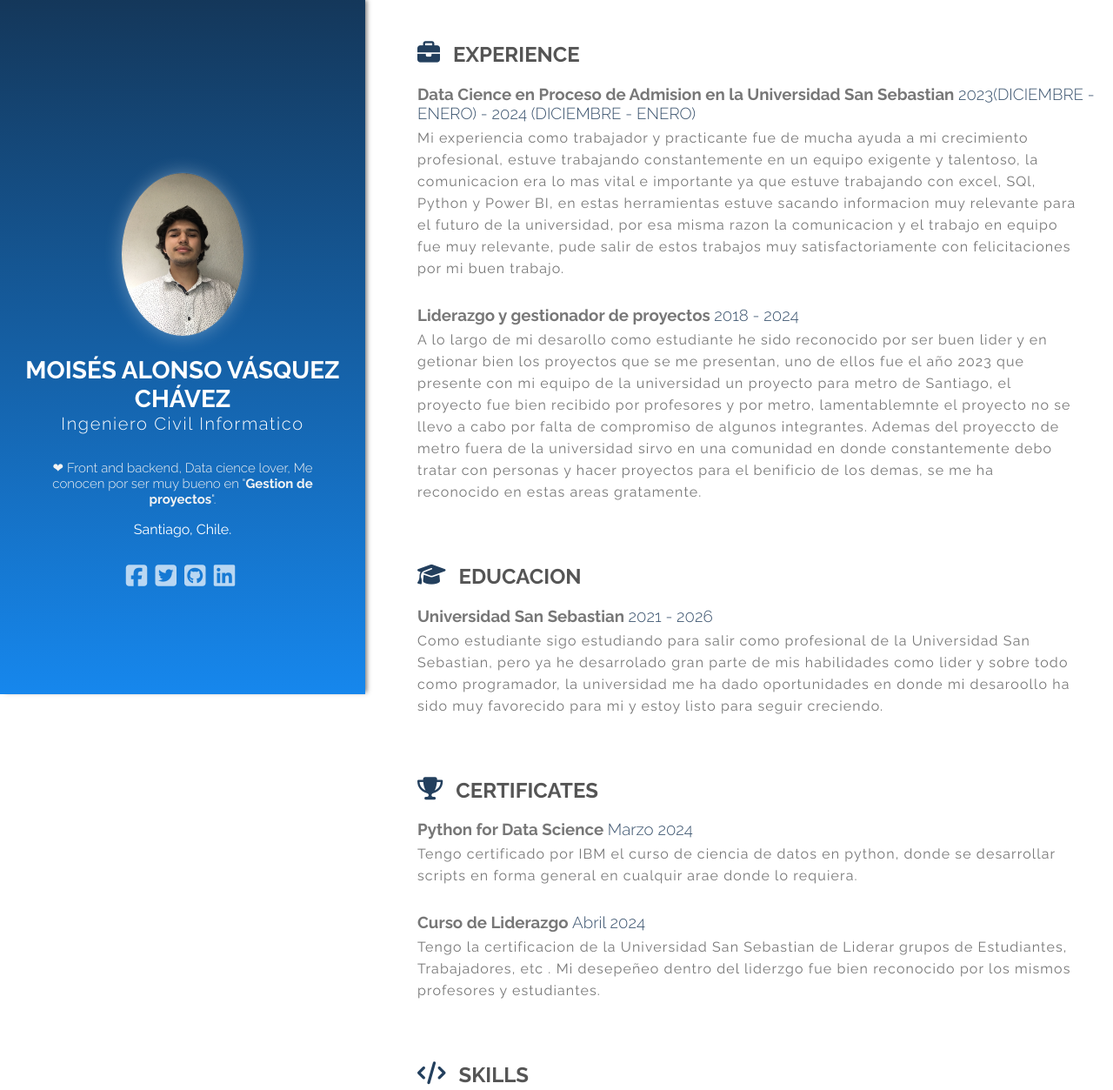
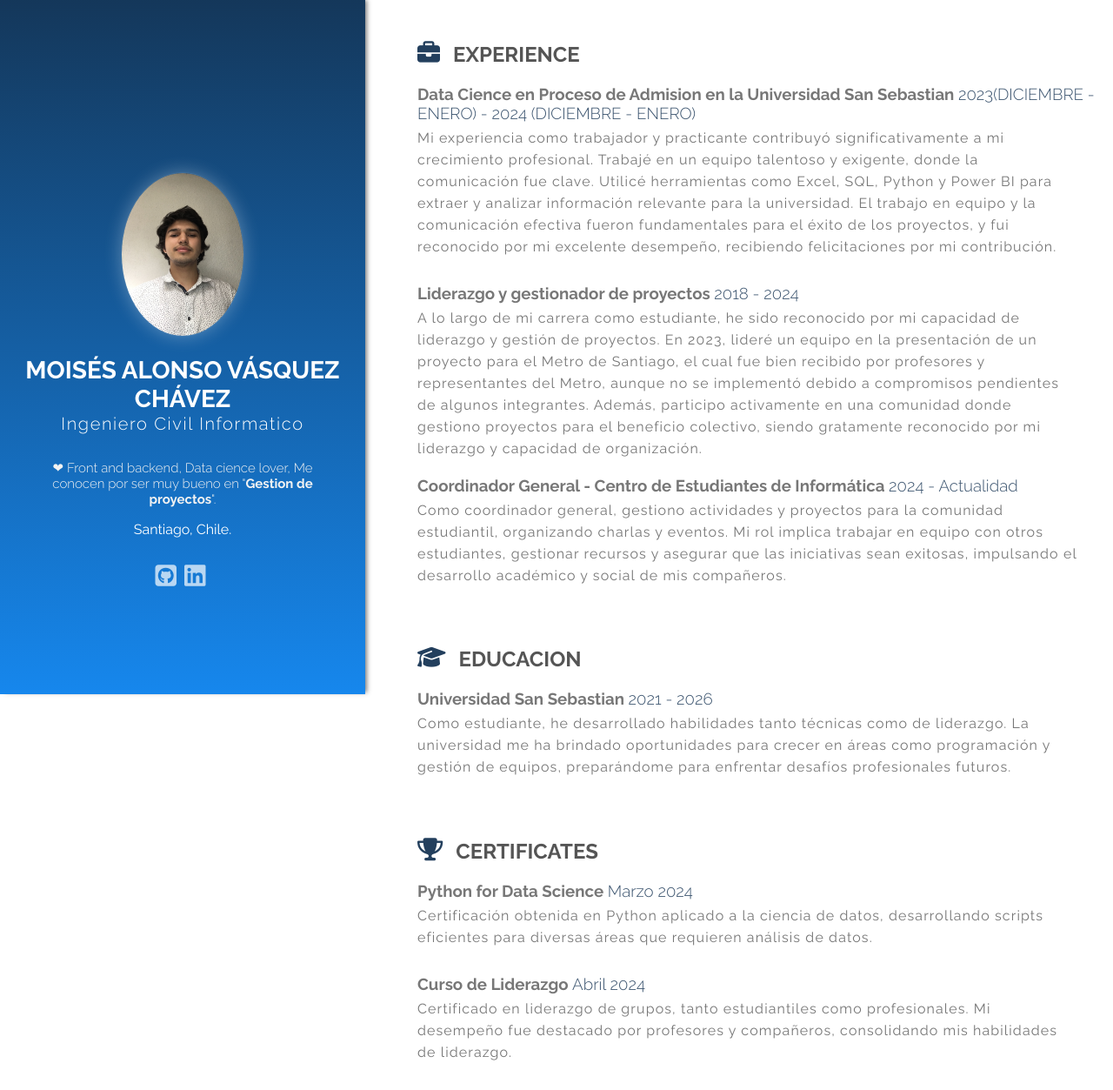
Before and after one commit to Moi-123-Alonso/Pagina-web-Moises, a website: page index.html in a window 1280 px wide. Shown: the part 2-1255 px from the top of the page at 87% size. Drawn offline with Linux system fonts and the light colour scheme.

Commit message:
mejora de cv

```diff
--- a/index.html
+++ b/index.html
@@ -5,7 +5,7 @@
   <meta name="viewport" content="width=device-width, initial-scale=1.0, minimum-scale=1.0, maximum-scale=1.0, user-scalable=no">
   <meta name="HandheldFriendly" content="true">
   <meta http-equiv="X-UA-Compatible" content="ie=edge">
-  <title>Free HTML Professional Resume CV Template</title>
+  <title>Moisés Vásquez CV</title>
   <link rel="stylesheet" href="assets/css/style.css">
   <script src="https://use.fontawesome.com/809c2bfca6.js"></script>
 </head>
@@ -31,8 +31,6 @@
             </div>
             <div class="social">
               <ul>
-                <li> <a href="https://web.facebook.com/moises.vasquez.399826"><i class="fa fa-facebook-square" aria-hidden="true"></i> </a> </li>
-                <li><a href="https://twitter.com"><i class="fa fa-twitter-square" aria-hidden="true"></i></a></li>
                 <li><a href="https://github.com/Moi-123-Alonso"><i class="fa fa-github-square" aria-hidden="true"></i></a></li>
                 <li><a href="https://www.linkedin.com/in/mois%C3%A9s-v%C3%A1squez-ch%C3%A1vez-5a08392b8/"><i class="fa fa-linkedin-square" aria-hidden="true"></i></a></li>
               </ul>
@@ -48,11 +46,13 @@
               <h2>EXPERIENCE</h2>
               <div class="item">
                 <h3>Data Cience en Proceso de Admision en la Universidad San Sebastian <span> 2023(DICIEMBRE -ENERO) - 2024 (DICIEMBRE -  ENERO)</span> </h3>
-                <p>Mi experiencia como trabajador y practicante fue de mucha ayuda a mi crecimiento profesional, estuve trabajando constantemente en un equipo exigente y talentoso, la comunicacion era lo mas vital e importante ya que estuve trabajando con excel, SQl, Python y Power BI, en estas herramientas estuve sacando informacion muy relevante para el futuro de la universidad, por esa misma razon la comunicacion y el trabajo en equipo fue muy relevante, pude salir de estos trabajos muy satisfactoriamente con felicitaciones por mi buen trabajo. </p>
+                <p>Mi experiencia como trabajador y practicante contribuyó significativamente a mi crecimiento profesional. Trabajé en un equipo talentoso y exigente, donde la comunicación fue clave. Utilicé herramientas como Excel, SQL, Python y Power BI para extraer y analizar información relevante para la universidad. El trabajo en equipo y la comunicación efectiva fueron fundamentales para el éxito de los proyectos, y fui reconocido por mi excelente desempeño, recibiendo felicitaciones por mi contribución. </p>
               </div>
               <div class="item">
                 <h3>Liderazgo y gestionador de proyectos <span>2018 - 2024</span> </h3>
-                <p>A lo largo de mi desarollo como estudiante he sido reconocido por ser buen lider y en getionar bien los proyectos que se me presentan, uno de ellos fue el año 2023 que presente con mi equipo de la universidad un proyecto para metro de Santiago, el proyecto fue bien recibido por profesores y por metro, lamentablemnte el proyecto no se llevo a cabo por falta de compromiso de algunos integrantes. Ademas del proyeccto de metro fuera de la universidad sirvo en una comunidad en donde constantemente debo tratar con personas y hacer proyectos para el benificio de los demas, se me ha reconocido en estas areas gratamente.  </p>
+                <p>A lo largo de mi carrera como estudiante, he sido reconocido por mi capacidad de liderazgo y gestión de proyectos. En 2023, lideré un equipo en la presentación de un proyecto para el Metro de Santiago, el cual fue bien recibido por profesores y representantes del Metro, aunque no se implementó debido a compromisos pendientes de algunos integrantes. Además, participo activamente en una comunidad donde gestiono proyectos para el beneficio colectivo, siendo gratamente reconocido por mi liderazgo y capacidad de organización.</p>
+                <h3>Coordinador General - Centro de Estudiantes de Informática <span>2024 - Actualidad</span> </h3>
+                <p>Como coordinador general, gestiono actividades y proyectos para la comunidad estudiantil, organizando charlas y eventos. Mi rol implica trabajar en equipo con otros estudiantes, gestionar recursos y asegurar que las iniciativas sean exitosas, impulsando el desarrollo académico y social de mis compañeros. </p>
               </div>
             </div>
 
@@ -61,7 +61,7 @@
               <h2>EDUCACION</h2>
               <div class="item">
                 <h3>Universidad San Sebastian <span>2021 - 2026</span></h3>
-                <p>Como estudiante sigo estudiando para salir como profesional de la Universidad San Sebastian, pero ya he desarrolado gran parte de mis habilidades como lider y sobre todo como programador, la universidad me ha dado oportunidades en donde mi desaroollo ha sido muy favorecido para mi y estoy listo para seguir creciendo.</p>
+                <p>Como estudiante, he desarrollado habilidades tanto técnicas como de liderazgo. La universidad me ha brindado oportunidades para crecer en áreas como programación y gestión de equipos, preparándome para enfrentar desafíos profesionales futuros.</p>
               </div>
             </div>
 
@@ -70,11 +70,11 @@
               <h2>CERTIFICATES</h2>
               <div class="item">
                 <h3>Python for Data Science <span>Marzo 2024</span> </h3>
-                <p>Tengo certificado por IBM el curso de ciencia de datos en python, donde se desarrollar scripts en forma general en cualquir arae donde lo requiera.</p>
+                <p>Certificación obtenida en Python aplicado a la ciencia de datos, desarrollando scripts eficientes para diversas áreas que requieren análisis de datos.</p>
               </div>
               <div class="item">
                 <h3>Curso de Liderazgo <span>Abril 2024</span> </h3>
-                <p>Tengo la certificacion de la Universidad San Sebastian de Liderar grupos de Estudiantes, Trabajadores, etc . Mi desepeñeo dentro del liderzgo fue bien reconocido por los mismos profesores y estudiantes.</p>
+                <p>Certificado en liderazgo de grupos, tanto estudiantiles como profesionales. Mi desempeño fue destacado por profesores y compañeros, consolidando mis habilidades de liderazgo.</p>
               </div>
             </div>
 
@@ -115,7 +115,7 @@
               <div class="item w33">
                 <h3>C/C++</h3>
                 <div class="skills">
-                  <span style="width: 60%"></span>
+                  <span style="width: 40%"></span>
                 </div>
               </div>
 
```
